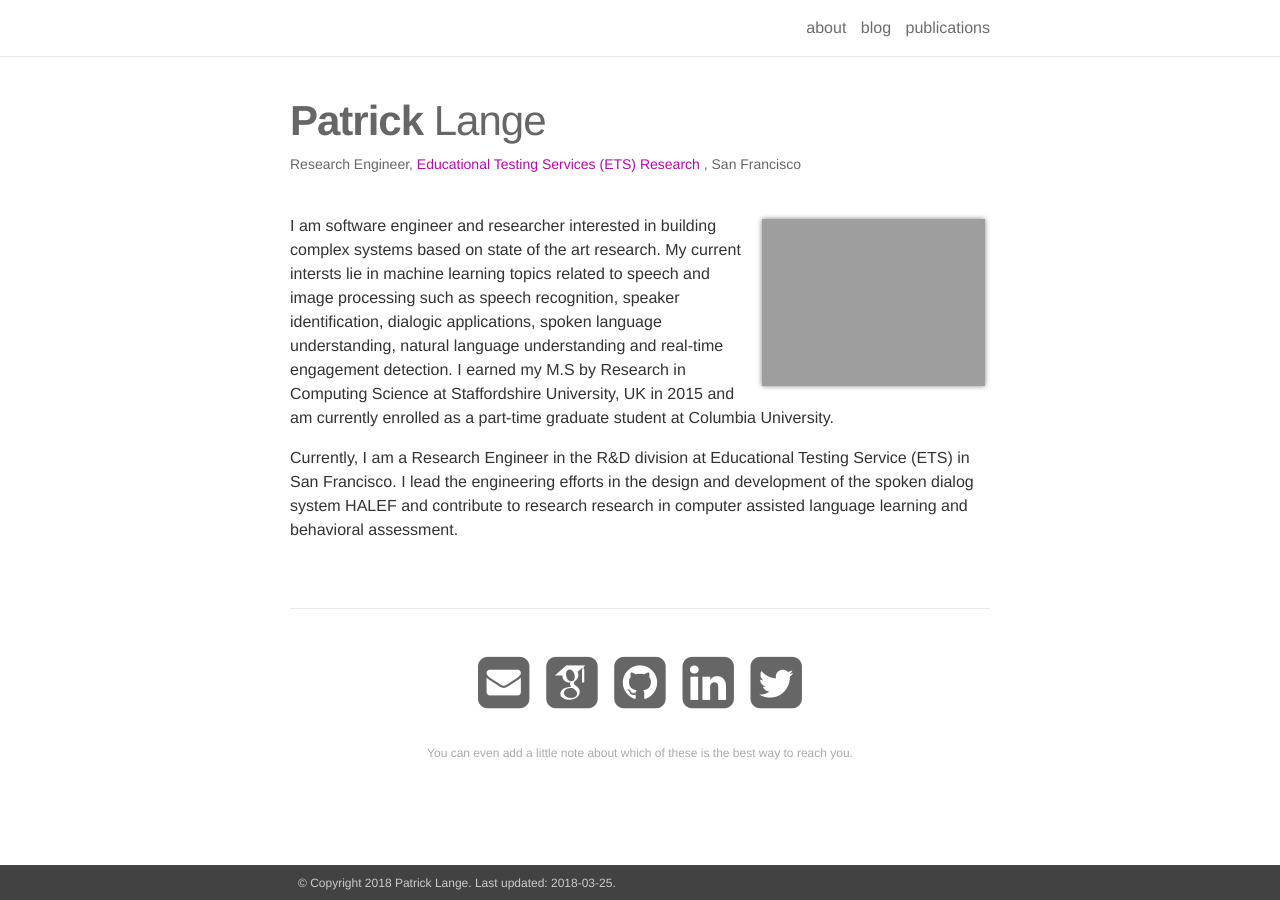
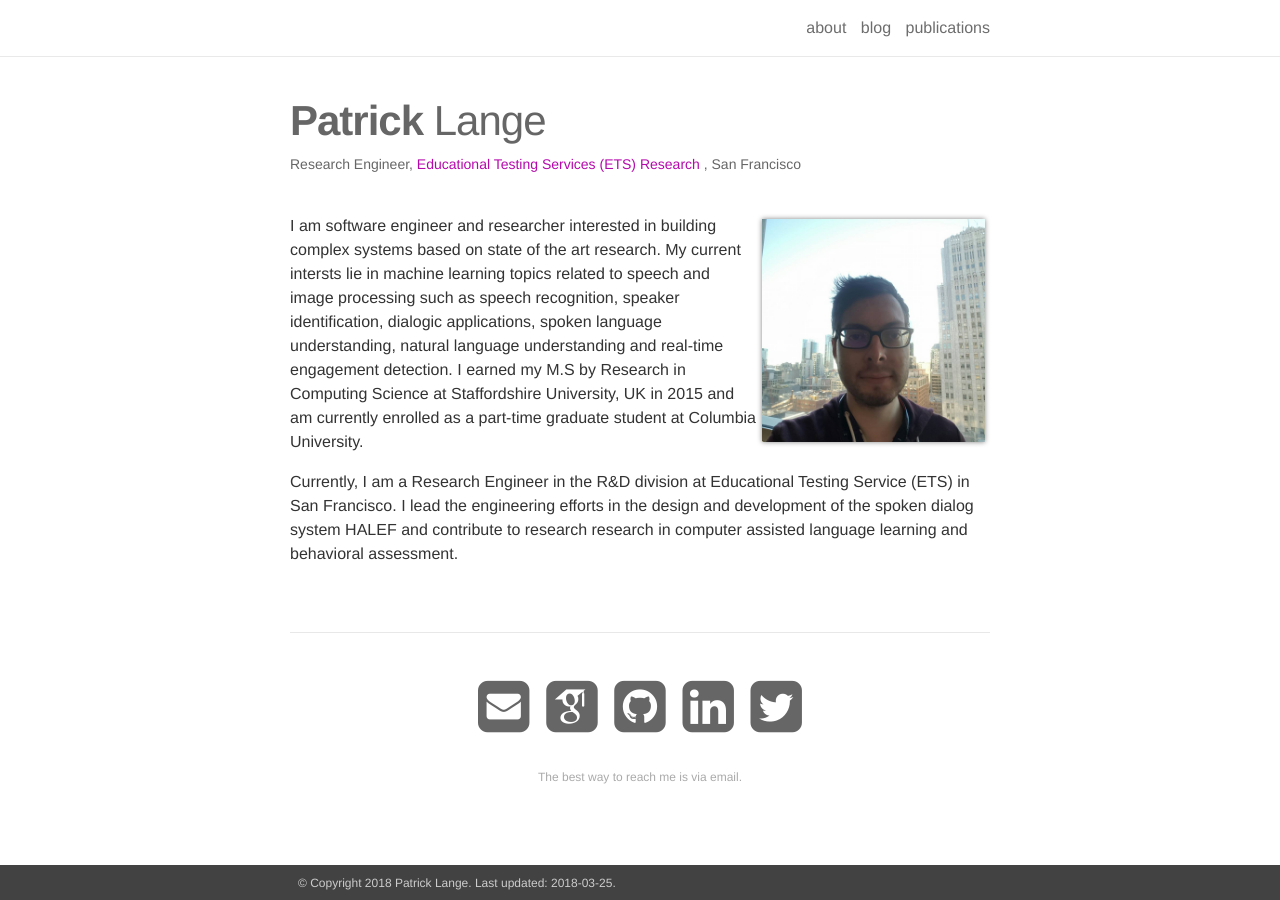
Before and after one commit to langep/langep.github.io, a Jekyll site: the page built from _pages/about.md, in a window 1280 px wide. Built offline with Jekyll 4.4.1, drawn with Linux system fonts in a browser that asks for light colours; nearby versions of some CDN libraries; some web fonts are replaced.

```diff
--- a/_config.yml
+++ b/_config.yml
@@ -18,7 +18,7 @@ twitter_username: pl_in_sf # put your twitter username
 linkedin_username: # put your linkedin username
 scholar_authorid: 6TxeqJwAAAAJ # put your google scholar author id
 contact_note: >
-  You can even add a little note about which of these is the best way to reach you.
+  The best way to reach me is via email.
 
 google_analytics: UA-86140203-1 # out your google-analytics code
 
--- a/_pages/about.md
+++ b/_pages/about.md
@@ -9,7 +9,7 @@ description: >
 
 profile:
   align: right
-  image: prof_pic.jpg
+  image: me.jpg
   # address: >
   #   <p>555 your office number</p>
   #   <p>123 your address street</p>
```
Also changed, not shown: _posts/2015-03-15-formatting-and-links.markdown (deleted, +0 -28 lines), _posts/2018-03-25-what-is-speech-controlled.markdown (added, +23 -0 lines), assets/img/me.jpg (added).
